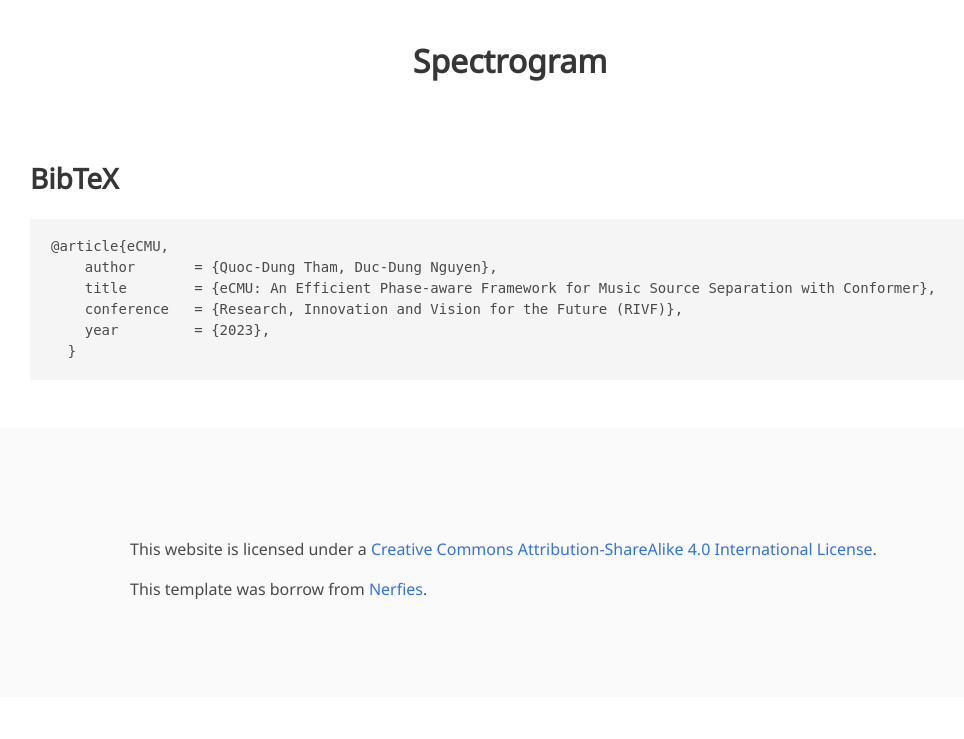
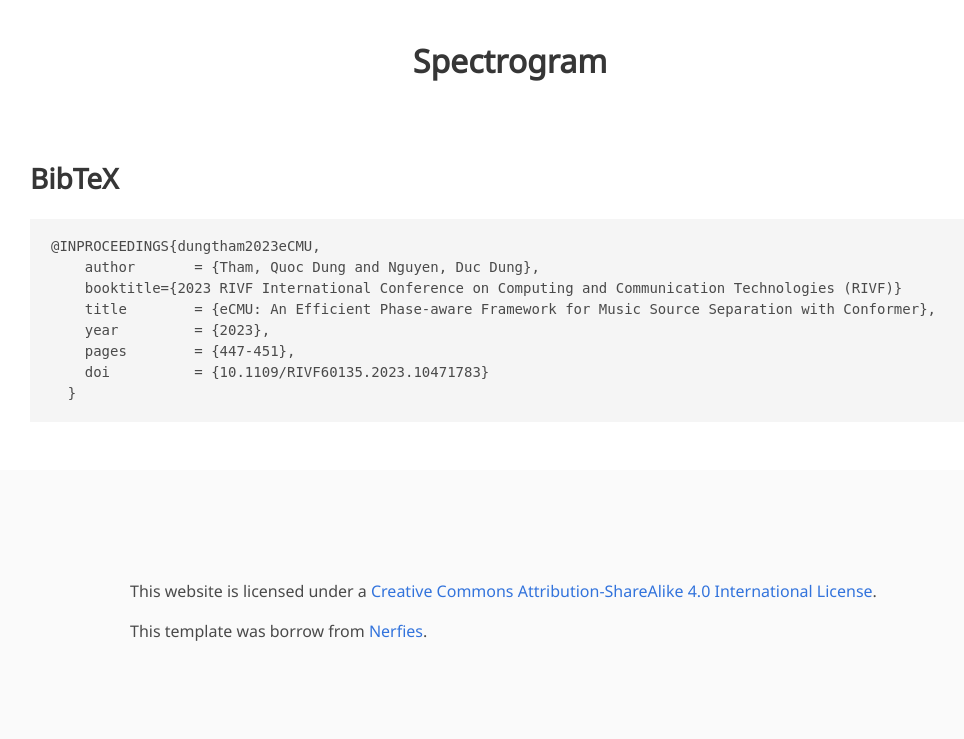
Before and after one commit to thamquocdung/eCMU-demo, a Flask app: template templates/index.html in a window 1280 px wide. Shown: the part 1401-2140 px from the top of the page, without its empty margins (130-1094 px from the left). Before the commit the page ends 2000 px from the top, so only its background shows below. Run offline with Flask 3, Linux system fonts and the light colour scheme; the template is opened without the code that fills it, so the values that code supplies are empty; some libraries are stand-ins or nearby versions; some web fonts are replaced.

Commit message:
🎼 Update bibtex

```diff
--- a/templates/bibtex.html
+++ b/templates/bibtex.html
@@ -1,11 +1,13 @@
 <section class="section" id="BibTeX">
     <div class="container is-max-desktop content">
       <h2 class="title">BibTeX</h2>
-      <pre><code>@article{eCMU,
-    author       = {Quoc-Dung Tham, Duc-Dung Nguyen},
+      <pre><code>@INPROCEEDINGS{dungtham2023eCMU,
+    author       = {Tham, Quoc Dung and Nguyen, Duc Dung},
+    booktitle={2023 RIVF International Conference on Computing and Communication Technologies (RIVF)}
     title        = {eCMU: An Efficient Phase-aware Framework for Music Source Separation with Conformer},
-    conference   = {Research, Innovation and Vision for the Future (RIVF)},
     year         = {2023},
+    pages        = {447-451},
+    doi          = {10.1109/RIVF60135.2023.10471783}
   }</code></pre>
     </div>
   </section>
--- a/templates/demo.html
+++ b/templates/demo.html
@@ -75,6 +75,9 @@
         <!-- <source src="./static/videos/teaser.mp4"
                 type="video/mp4"> -->
       </img>
+      <h2 class="subtitle has-text-centered"></h2>
+        <span class="dnerf">eCMU
+      </h2>
       <h2 class="subtitle has-text-centered">
         <span class="dnerf">Demix your mixture into 4 stems (Vocals, Drums, Bass, Other)
       </h2>
```
